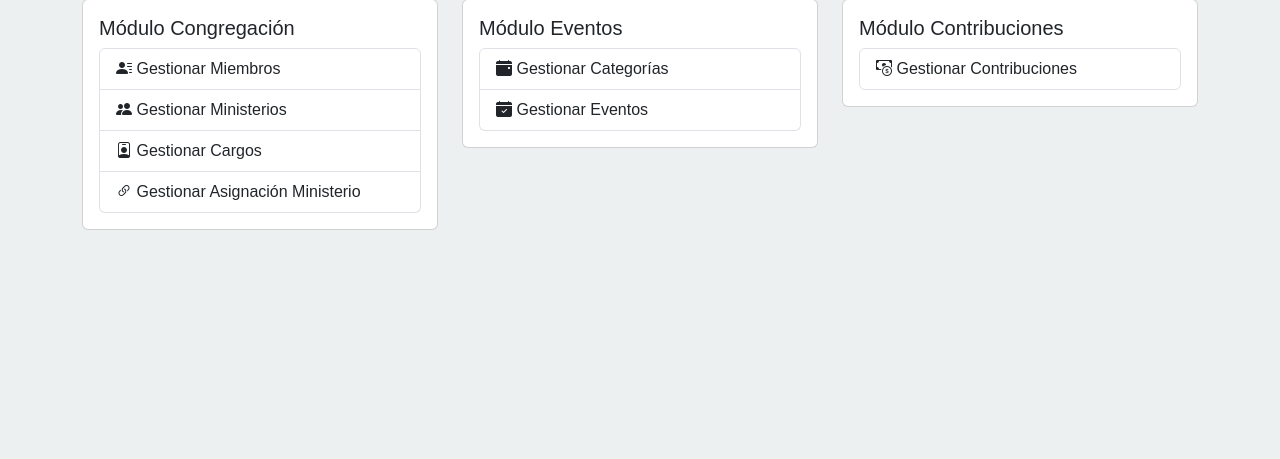
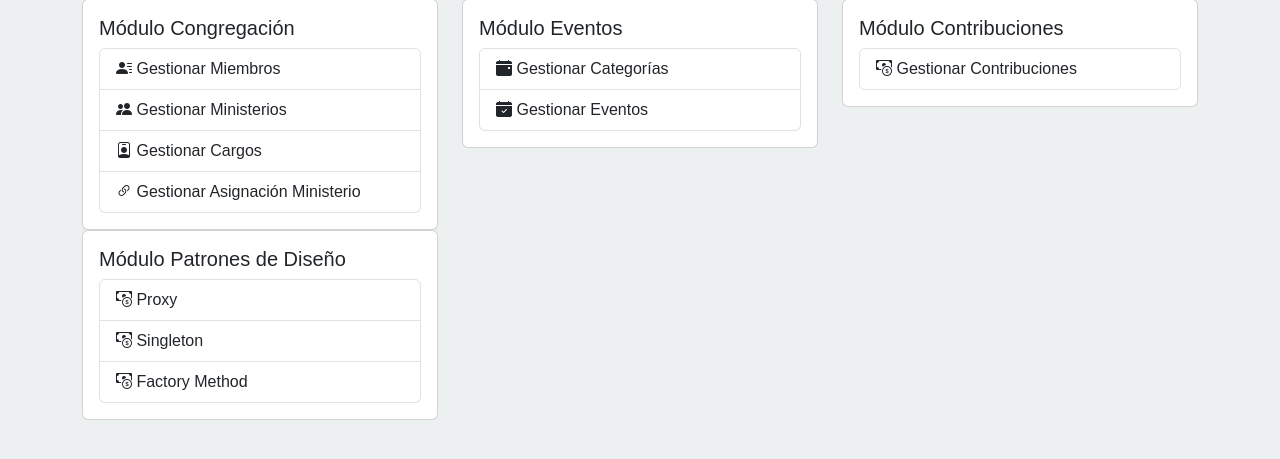
Before and after one commit to ever300/iglesia-mvc, a PHP site: page /index.php in a window 1280 px wide. Shown: the part 140-599 px from the top of the page. Run offline with PHP 8.4, Linux system fonts and the light colour scheme; some libraries are stand-ins or nearby versions.

Commit message:
Añadí componente en el index

```diff
--- a/index.php
+++ b/index.php
@@ -95,6 +95,25 @@ if ($controller) {
                     </div>
                 </div>
             </div>
+            <!-- Patrones de Diseño -->
+            <div class="col-md-4">
+                <div class="card">
+                    <div class="card-body">
+                        <h5 class="card-title">Módulo Patrones de Diseño</h5>
+                        <div class="list-group mt-2">
+                            <a href="index.php?controller=contribucion&action=listarContribucion" class="list-group-item list-group-item-action">
+                                <i class="bi bi-cash-coin"></i> Proxy
+                            </a>
+                            <a href="index.php?controller=contribucion&action=listarContribucion" class="list-group-item list-group-item-action">
+                                <i class="bi bi-cash-coin"></i> Singleton
+                            </a>
+                            <a href="index.php?controller=contribucion&action=listarContribucion" class="list-group-item list-group-item-action">
+                                <i class="bi bi-cash-coin"></i> Factory Method
+                            </a>
+                        </div>
+                    </div>
+                </div>
+            </div>
 
 
         </div>
```
